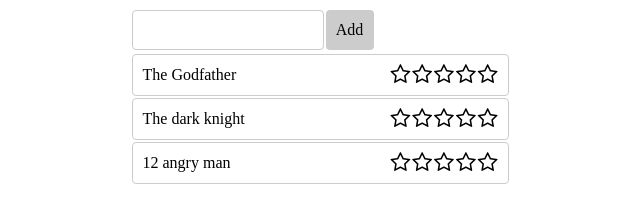
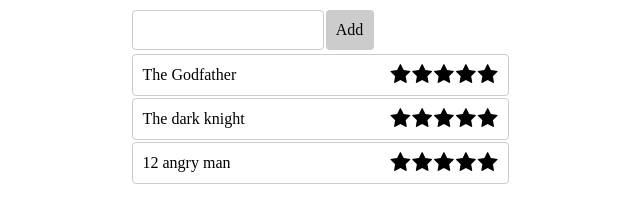
Before and after one commit to vireah/eWaveTest, a plain HTML site: page index.html in a window 1280 px wide. Shown: the whole page, without its empty margins (323-963 px from the left). Drawn offline with Linux system fonts and the light colour scheme.

Commit message:
style fix black star

```diff
--- a/assets/main.css
+++ b/assets/main.css
@@ -86,3 +86,6 @@
     flex-direction: row;
     align-items: center;
 }
+.fa-star-o:before {
+    content: "\f005";
+}
```
